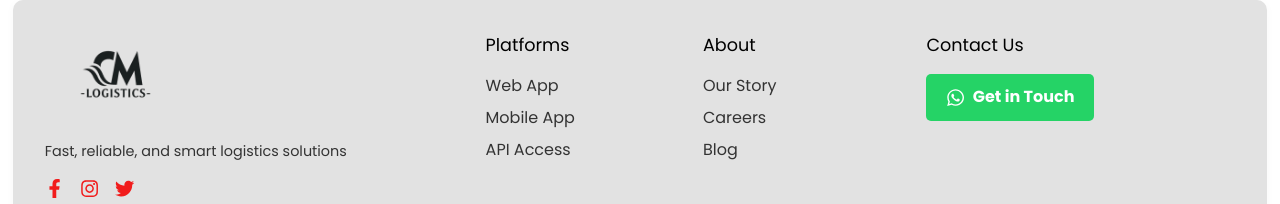
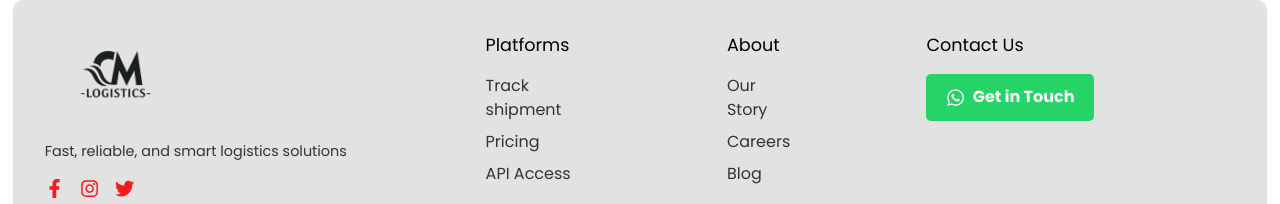
Before and after one commit to Lloydchogari/CM-Logistics, a Next.js app: page / in a window 1280 px wide. Shown: the part 5994-6198 px from the top of the page. Built offline with nearby package versions, Linux system fonts and the light colour scheme.

Commit message:
first  commit

```diff
--- a/components/Footer.jsx
+++ b/components/Footer.jsx
@@ -22,8 +22,8 @@ const Footer = () => {
             <div>
               <h3>Platforms</h3>
               <ul>
-                <li>Web App</li>
-                <li>Mobile App</li>
+                <li>Track shipment</li>
+                <li>Pricing</li>
                 <li>API Access</li>
               </ul>
             </div>
```
